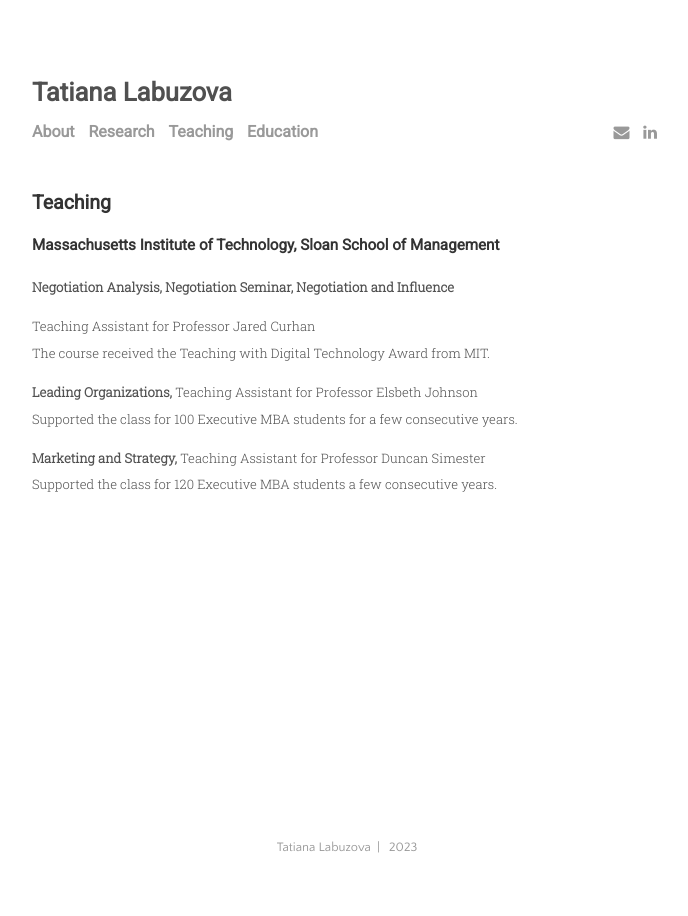
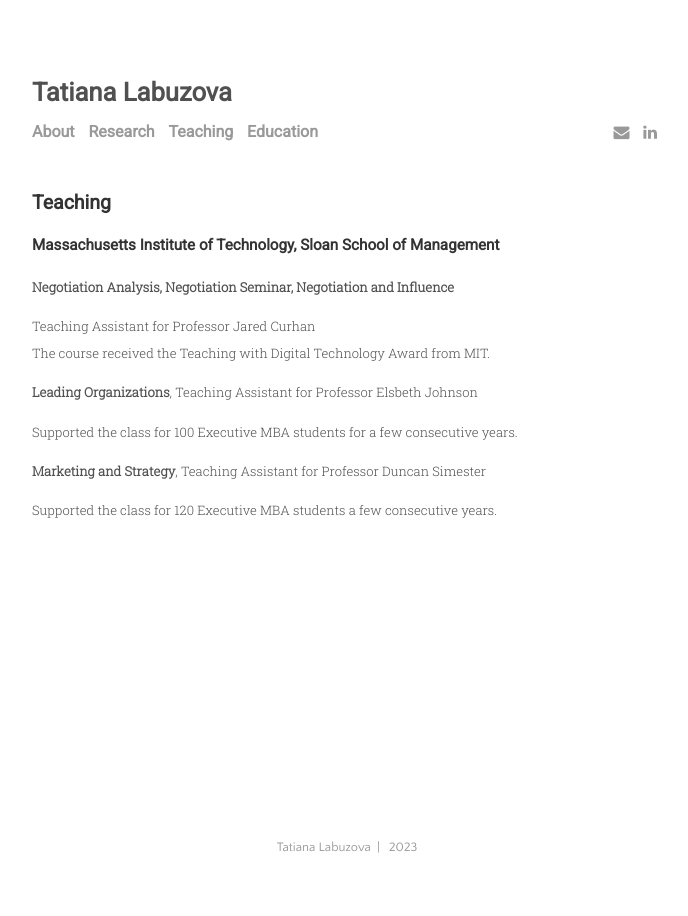
Before and after one commit to tatianalabuzova/tatianalabuzova.github.io, a Jekyll site: the page built from menu/teaching.md, in a window 1280 px wide. Shown: the whole page, without its empty margins (293-981 px from the left). Built offline with Jekyll 4.4.1, drawn with Linux system fonts in a browser that asks for light colours.

```diff
--- a/menu/teaching.md
+++ b/menu/teaching.md
@@ -10,8 +10,8 @@ __Negotiation Analysis, Negotiation Seminar, Negotiation and Influence__<br>
 <p>Teaching Assistant for Professor Jared Curhan<br>
 The course received the Teaching with Digital Technology Award from MIT.</p>
 
-<p><b> Leading Organizations,</b> Teaching Assistant for Professor Elsbeth Johnson <br>
-Supported the class for 100 Executive MBA students for a few consecutive years.</p>
+__Leading Organizations__, Teaching Assistant for Professor Elsbeth Johnson <br>
+<p>Supported the class for 100 Executive MBA students for a few consecutive years.</p>
 
-<p><b> Marketing and Strategy,</b> Teaching Assistant for Professor Duncan Simester <br>
-Supported the class for 120 Executive MBA students a few consecutive years.</p>
+__Marketing and Strategy__, Teaching Assistant for Professor Duncan Simester <br>
+<p>Supported the class for 120 Executive MBA students a few consecutive years.</p>
```
